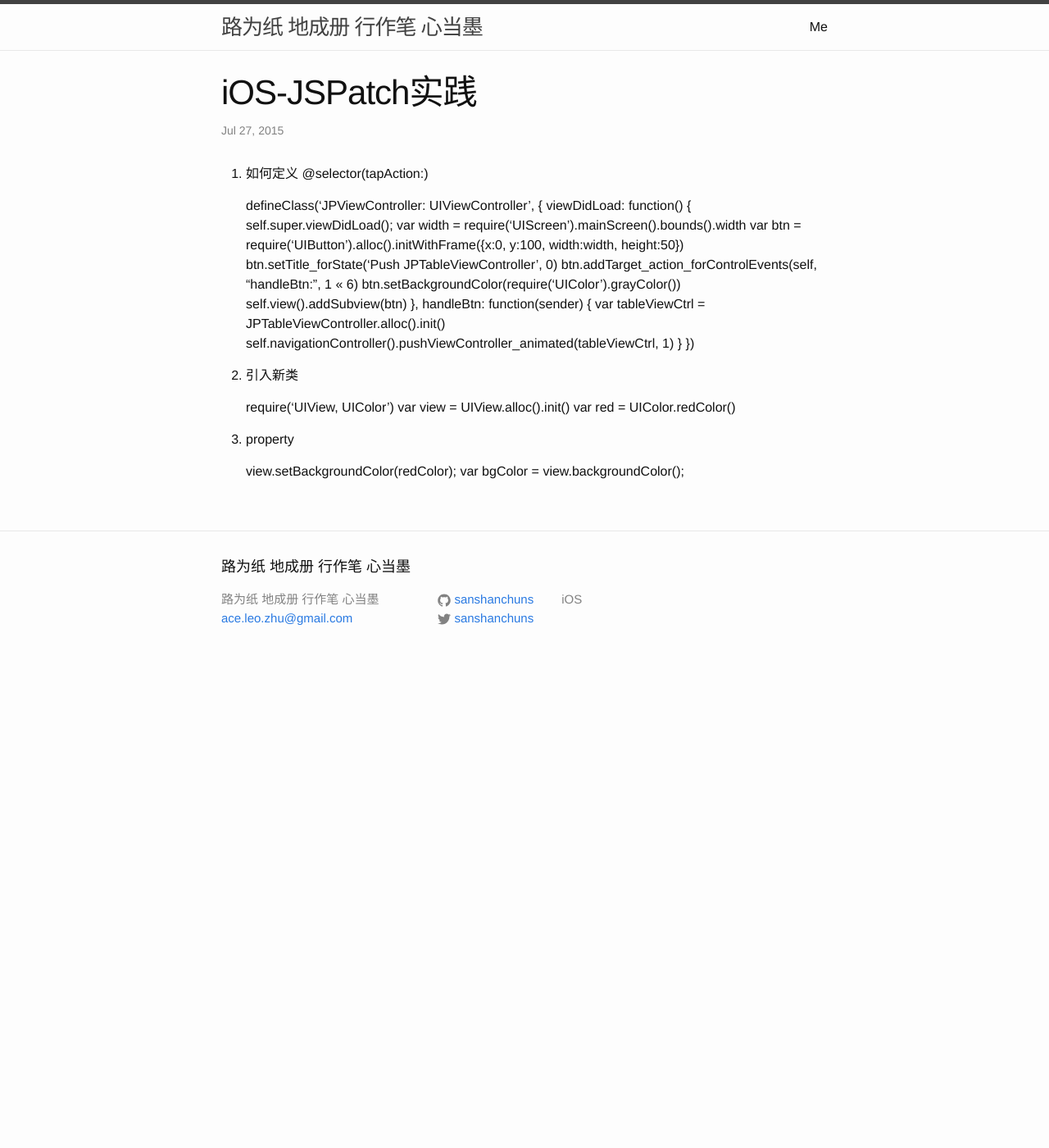
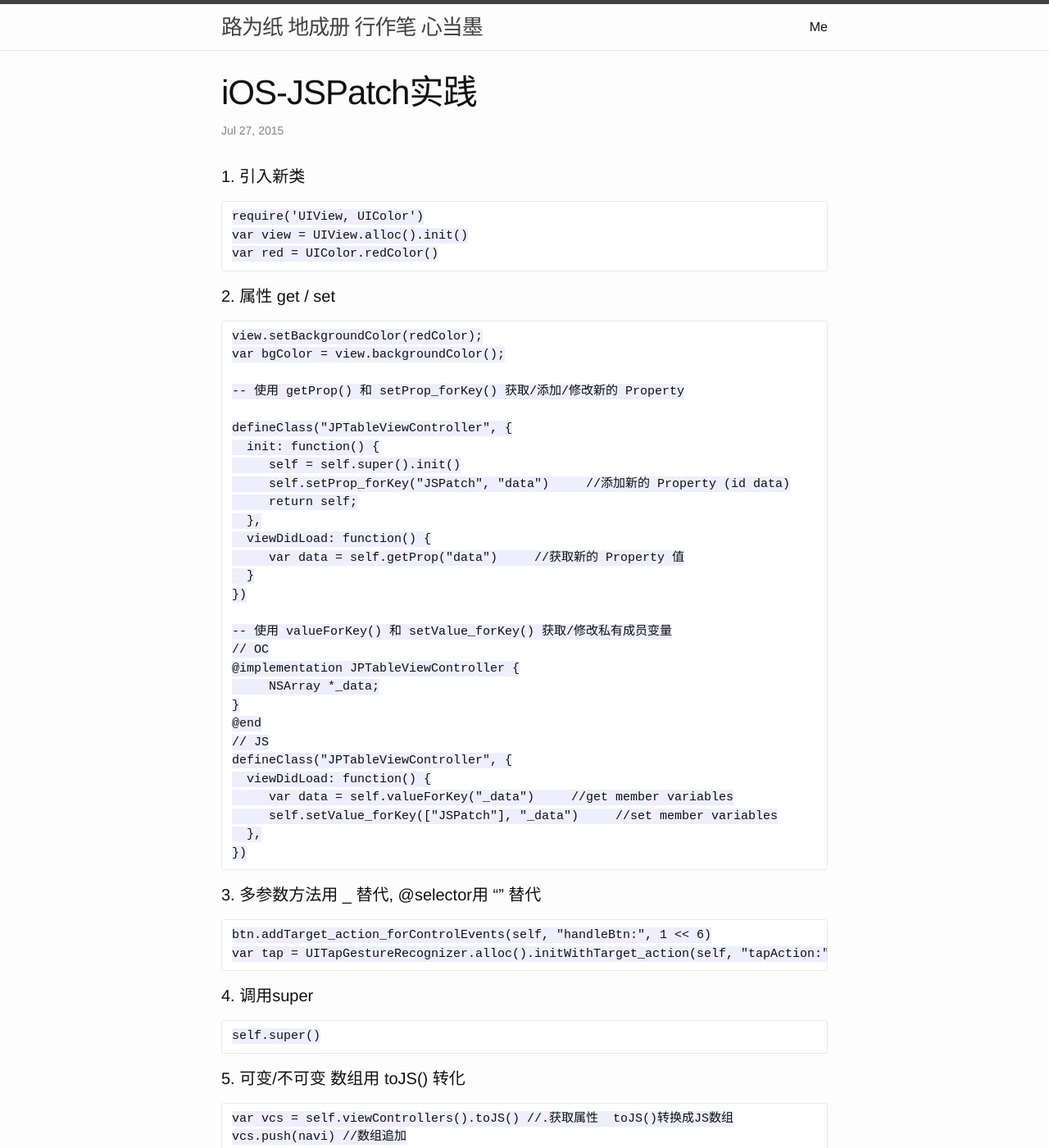
Before and after one commit to sanshanchuns/sanshanchuns.github.io, a Jekyll site: the page built from _posts/2015-07-27-iOS-JSPatch实践.markdown, in a window 1280 px wide and 1400 px high. Shown: the whole window at 82% size. Built offline with Jekyll 4.4.1, drawn with Linux system fonts in a browser that asks for light colours; some of the changed text lies outside the part shown.

Commit message:
update files

```diff
--- a/_posts/2015-07-27-iOS-JSPatch实践.markdown
+++ b/_posts/2015-07-27-iOS-JSPatch实践.markdown
@@ -5,7 +5,85 @@ date:   2015-07-27-17:54:43
 categories: jekyll update
 ---
 
-1. 如何定义 @selector(tapAction:)
+#### 1. 引入新类
+
+	require('UIView, UIColor')
+	var view = UIView.alloc().init()
+	var red = UIColor.redColor()
+
+#### 2. 属性 get / set
+
+	view.setBackgroundColor(redColor);
+	var bgColor = view.backgroundColor();
+
+	-- 使用 getProp() 和 setProp_forKey() 获取/添加/修改新的 Property
+
+	defineClass("JPTableViewController", {
+	  init: function() {
+	     self = self.super().init()
+	     self.setProp_forKey("JSPatch", "data")     //添加新的 Property (id data)
+	     return self;
+	  },
+	  viewDidLoad: function() {
+	     var data = self.getProp("data")     //获取新的 Property 值
+	  }
+	})
+
+	-- 使用 valueForKey() 和 setValue_forKey() 获取/修改私有成员变量
+	// OC
+	@implementation JPTableViewController {
+	     NSArray *_data;
+	}
+	@end
+	// JS
+	defineClass("JPTableViewController", {
+	  viewDidLoad: function() {
+	     var data = self.valueForKey("_data")     //get member variables
+	     self.setValue_forKey(["JSPatch"], "_data")     //set member variables
+	  },
+	})
+
+#### 3. 多参数方法用 _ 替代, @selector用 "" 替代
+
+	btn.addTarget_action_forControlEvents(self, "handleBtn:", 1 << 6)
+	var tap = UITapGestureRecognizer.alloc().initWithTarget_action(self, "tapAction:")
+
+#### 4. 调用super
+
+	self.super()
+
+#### 5. 可变/不可变 数组用 toJS() 转化
+
+	var vcs = self.viewControllers().toJS() //.获取属性  toJS()转换成JS数组
+    vcs.push(navi) //数组追加
+
+    var subviews = self.view().subviews().toJS()
+  	for (var i = 0; i < subviews.length; i++) {
+  		subviews[i].removeFromSuperview()
+  	}
+
+#### 6. before, instead, after (self.ORIGXXXX)
+
+	instead
+	viewDidLoad: function() {
+  		self.super().viewDidLoad()
+  		/* 新逻辑 */
+  	}
+
+  	after
+  	viewDidLoad: function() {
+  		self.ORIGviewDidLoad() //原逻辑
+  		/* 新逻辑 */
+  	}
+
+  	before
+  	viewDidLoad: function() {
+  		/* 新逻辑 */
+  		self.ORIGviewDidLoad() //原逻辑
+  	}
+
+
+#### 7. 定义类
 
 	defineClass('JPViewController: UIViewController', {
 	  viewDidLoad: function() {
@@ -23,16 +101,18 @@ categories: jekyll update
 	  }
 	})
 
-2. 引入新类
 
-	require('UIView, UIColor')
-	var view = UIView.alloc().init()
-	var red = UIColor.redColor()
 
-3. property
 
-	view.setBackgroundColor(redColor);
-	var bgColor = view.backgroundColor();
+
+
+
+
+
+
+
+
+
 
 
 [jekyll]:      http://jekyllrb.com
```
